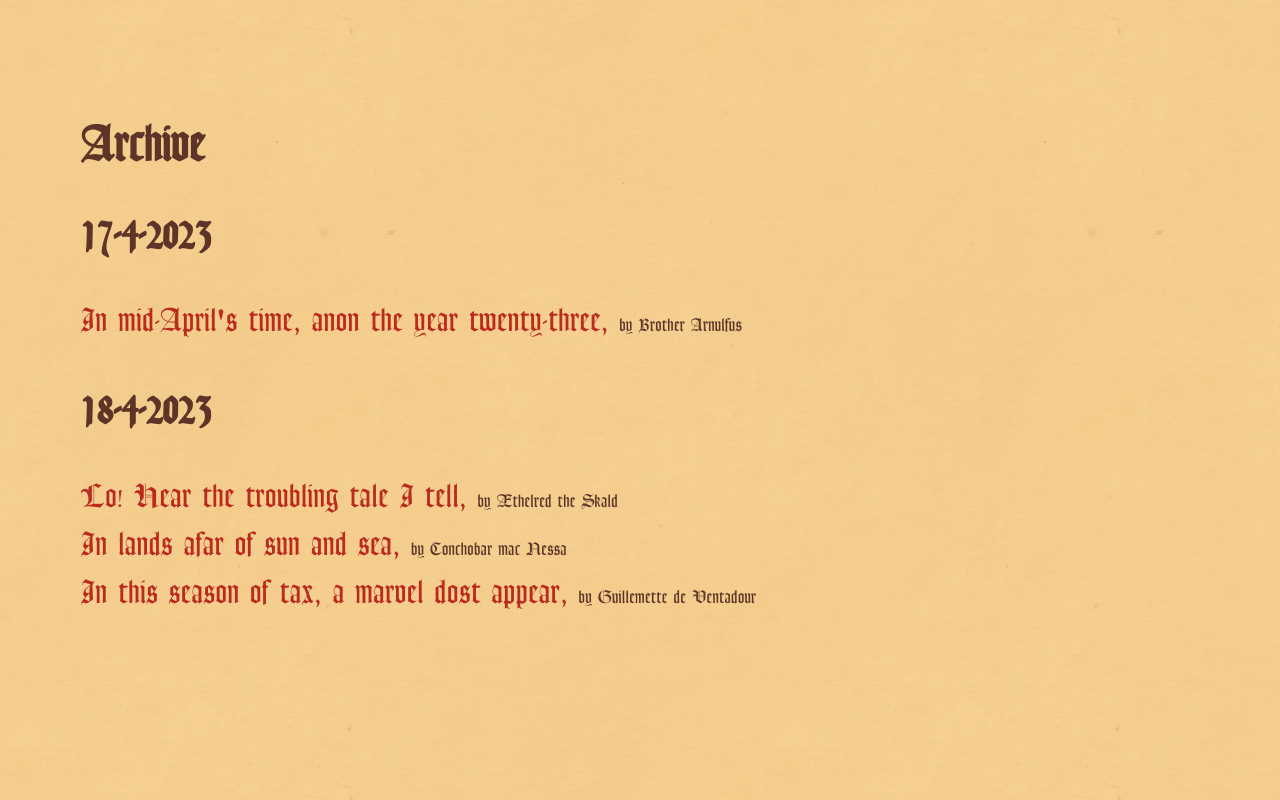
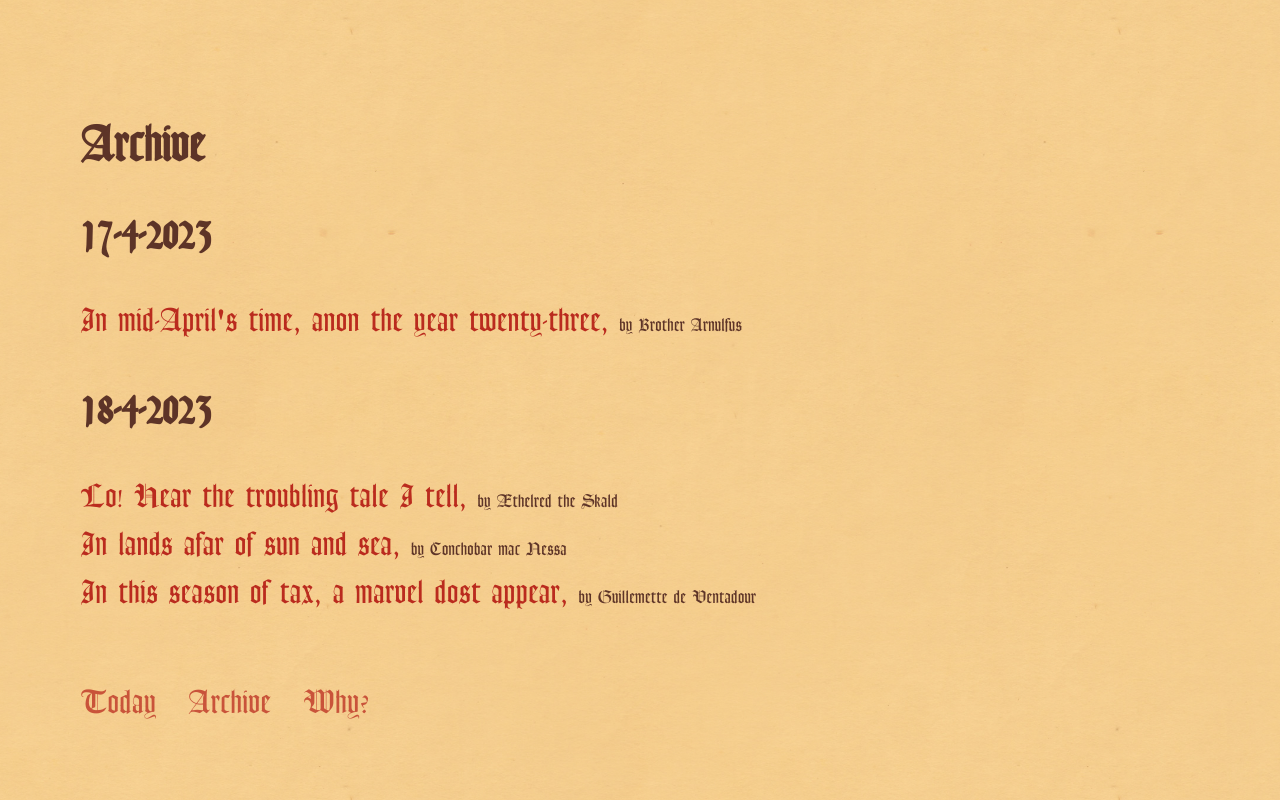
Before and after one commit to paprikka/bard, a SvelteKit app: page /archive in a window 1280 px wide. Built offline with nearby package versions, Linux system fonts and the light colour scheme.

Commit message:
feat: add basic nav

```diff
--- a/src/routes/+layout.svelte
+++ b/src/routes/+layout.svelte
@@ -1,4 +1,11 @@
 <slot />
+<nav>
+	<ul>
+		<li><a href="/">Today</a></li>
+		<li><a href="/archive">Archive</a></li>
+		<li><a href="https://sonnet.io/posts/reactive-hole/">Why?</a></li>
+	</ul>
+</nav>
 <svelte:head>
 	<title>Bard: Spicy Medieval News</title>
 </svelte:head>
@@ -44,4 +51,35 @@
 		background-color: #f9d395;
 		background-size: 60%;
 	}
+
+	nav {
+		position: absolute;
+		left: 5rem;
+		bottom: 5rem;
+
+		font-family: var(--font-family);
+		font-size: var(--font-size-m);
+	}
+
+	nav ul {
+		list-style: none;
+		margin: 0;
+		padding: 0;
+		display: flex;
+		gap: 1em;
+	}
+	nav li {
+		display: inline-block;
+	}
+	nav a {
+		color: #ac0303;
+		text-decoration: none;
+		opacity: 0.6;
+		transition: opacity 0.2s;
+	}
+
+	nav a:hover {
+		text-decoration: underline;
+		opacity: 1;
+	}
 </style>
```
